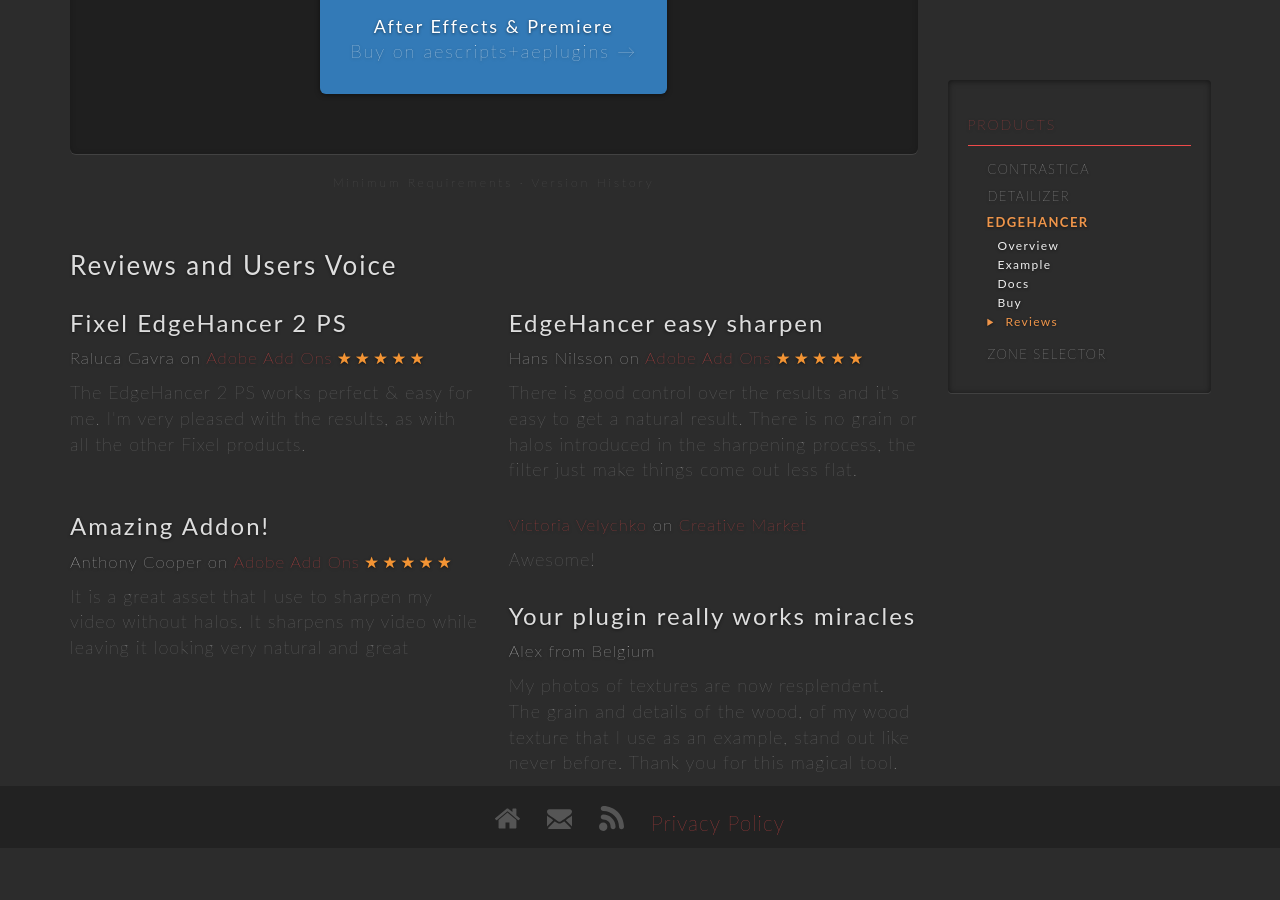
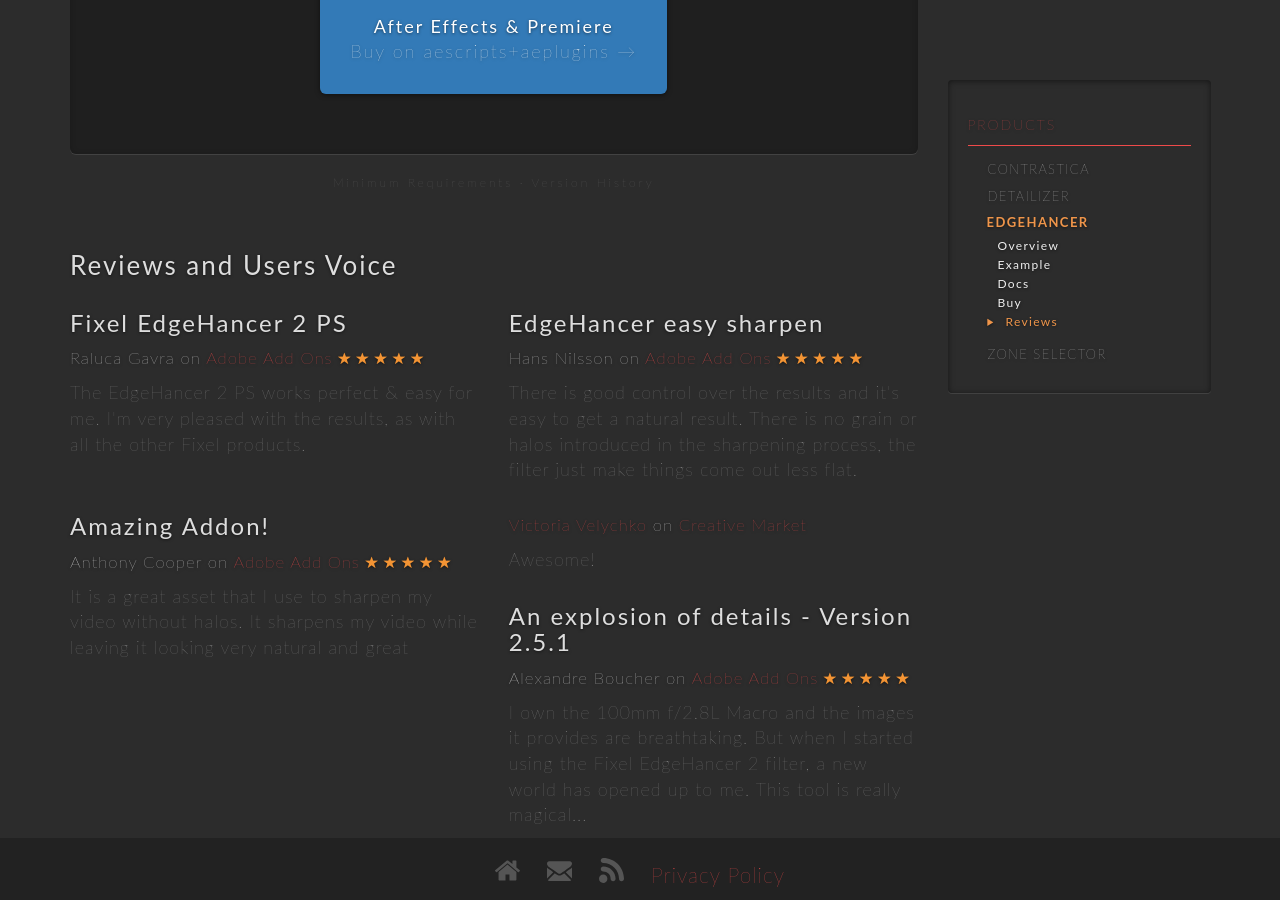
Before and after one commit to FixelAlgorithmsTeam/fixel, a Jekyll site: the page built from products/edgehancer/index.html, in a window 1280 px wide and 900 px high, scrolled down 3984 px. Built offline with Jekyll 4.4.1, drawn with Linux system fonts in a browser that asks for light colours; nearby versions of some CDN libraries; comment, search, counter and statistics services are not loaded; before the commit the page ends 4832 px from its top, so only the background shows below that.

Commit message:
Product review by Alexander from Belgium

```diff
--- a/products/edgehancer/index.html
+++ b/products/edgehancer/index.html
@@ -196,10 +196,18 @@
 						</p>
 					</div>
 					<div class="col-sm-6">
-						<h3>Your plugin really works miracles</h3>
-						<p class="review-title">Alex from Belgium</p>
+						<h3>An explosion of details - Version 2.5.1</h3>
+						<p class="review-title">Alexandre Boucher on <a href="https://creative.adobe.com/addons/products/13295" target="_blank">Adobe Add Ons</a>
+							<span style="font-size:75%; display: inline-block;">
+								<span class="glyphicon glyphicon-star"></span>
+								<span class="glyphicon glyphicon-star"></span>
+								<span class="glyphicon glyphicon-star"></span>
+								<span class="glyphicon glyphicon-star"></span>
+								<span class="glyphicon glyphicon-star"></span>
+							</span>
+						</p>
 						<p class="feature-text">
-							My photos of textures are now resplendent. The grain and details of the wood, of my wood texture that I use as an example, stand out like never before. Thank you for this magical tool.
+							I own the 100mm f/2.8L Macro and the images it provides are breathtaking. But when I started using the Fixel EdgeHancer 2 filter, a new world has opened up to me. This tool is really magical...
 						</p>
 					</div>
 
```
